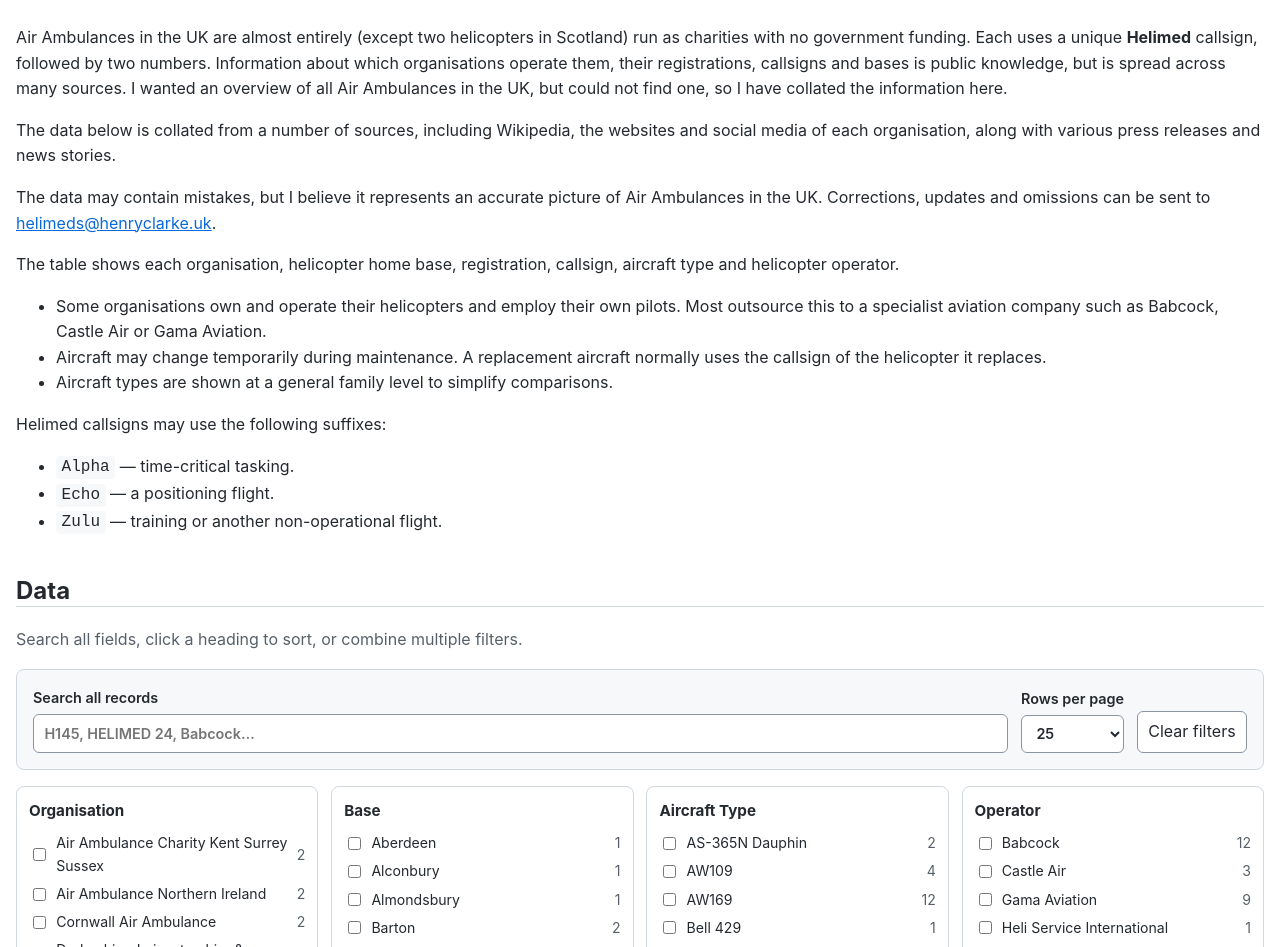
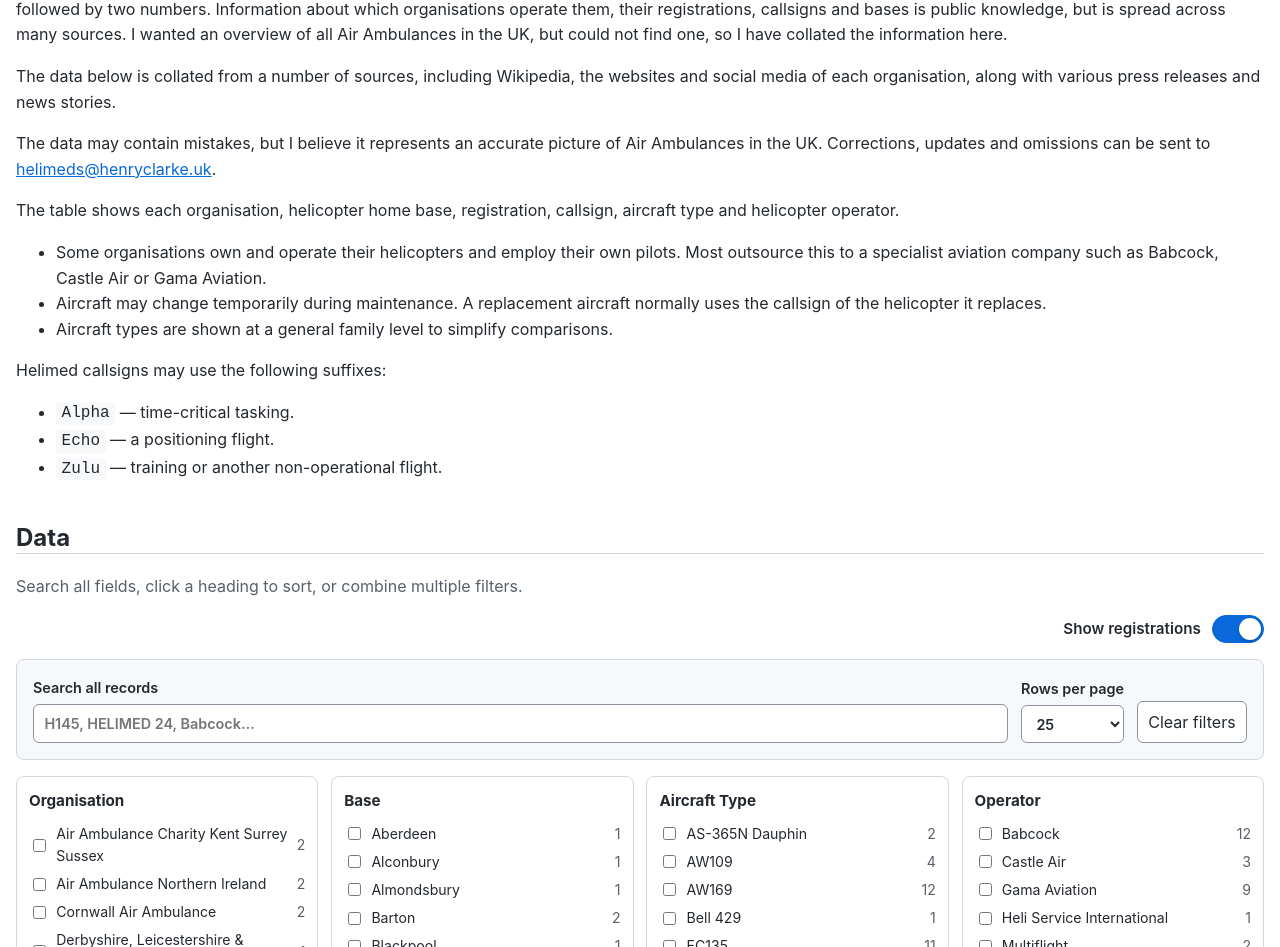
Before and after one commit to HenryClarke/helimed, a plain HTML site: page index.html in a window 1280 px wide. Shown: the part 153-1100 px from the top of the page. Drawn offline with Linux system fonts and the light colour scheme.

Commit message:
Updates to fix bug + option to hide reg

```diff
--- a/assets/css/site.css
+++ b/assets/css/site.css
@@ -1,22 +1,25 @@
 :root{--ink:#24292f;--muted:#57606a;--line:#d0d7de;--panel:#f6f8fa;--accent:#0969da;--soft:#ddf4ff}
 *{box-sizing:border-box}body{margin:0;color:var(--ink);font:16px/1.6 -apple-system,BlinkMacSystemFont,"Segoe UI",Arial,sans-serif}
-.wrap{width:min(1400px,calc(100% - 2rem));margin:auto}header{border-bottom:1px solid var(--line);background:var(--panel)}
-header a{display:inline-block;padding:.85rem 0;color:var(--ink);font-weight:650;text-decoration:none}main{padding:2rem 0 4rem}
+.wrap{width:min(1400px,calc(100% - 2rem));margin:auto}main{padding:2rem 0 4rem}
 h1,h2{line-height:1.25}h1{margin-top:0;font-size:clamp(2rem,5vw,3rem)}h2{margin-top:2.5rem;border-bottom:1px solid var(--line)}
-a{color:var(--accent)}code{padding:.15em .35em;border-radius:4px;background:var(--panel)}.muted,.status,#count{color:var(--muted)}
+a{color:var(--accent)}.title-link{color:var(--ink);text-decoration:none}.title-link:hover{color:var(--accent)}
+code{padding:.15em .35em;border-radius:4px;background:var(--panel)}.muted,.status,#count{color:var(--muted)}
+.registration-toggle-row{display:flex;align-items:center;justify-content:flex-end;gap:.7rem;margin:.75rem 0 1rem}
+.toggle-text{font-size:.95rem;font-weight:600}.switch{position:relative;display:inline-block;width:52px;height:28px}
+.switch input{width:0;height:0;opacity:0}.slider{position:absolute;inset:0;cursor:pointer;border:1px solid #8c959f;border-radius:999px;background:#8c959f;transition:.2s}
+.slider:before{content:"";position:absolute;width:22px;height:22px;left:2px;top:2px;border-radius:50%;background:#fff;box-shadow:0 1px 3px rgba(0,0,0,.25);transition:.2s}
+.switch input:checked + .slider{border-color:var(--accent);background:var(--accent)}.switch input:checked + .slider:before{transform:translateX(24px)}
+.switch input:focus-visible + .slider{outline:3px solid var(--soft);outline-offset:2px}
 .controls{display:flex;flex-wrap:wrap;gap:.8rem;align-items:end;padding:1rem;border:1px solid var(--line);border-radius:8px;background:var(--panel)}
 .controls label{display:grid;gap:.3rem;font-size:.9rem;font-weight:600}.search{flex:1 1 320px}
 input,select,button{min-height:2.4rem;padding:.45rem .65rem;border:1px solid #8c959f;border-radius:6px;background:#fff;color:var(--ink);font:inherit}
 button{cursor:pointer}button:hover:not(:disabled){background:var(--soft)}button:disabled{opacity:.45;cursor:not-allowed}
-.panes{display:grid;grid-template-columns:repeat(4,minmax(180px,1fr));gap:.8rem;margin:1rem 0}
-.pane{padding:.75rem;border:1px solid var(--line);border-radius:8px}.pane h3{margin:0 0 .55rem;font-size:.95rem}
-.options{max-height:210px;overflow:auto;display:grid;gap:.35rem}.option{display:flex;align-items:center;gap:.45rem;font-size:.88rem}.option input{min-height:auto}.n{margin-left:auto;color:var(--muted)}
+.panes{display:grid;grid-template-columns:repeat(4,minmax(180px,1fr));gap:.8rem;margin:1rem 0}.pane{padding:.75rem;border:1px solid var(--line);border-radius:8px}
+.pane h3{margin:0 0 .55rem;font-size:.95rem}.options{max-height:210px;overflow:auto;display:grid;gap:.35rem}.option{display:flex;align-items:center;gap:.45rem;font-size:.88rem}.option input{min-height:auto}.n{margin-left:auto;color:var(--muted)}
 .status{padding:1rem;border:1px solid var(--line);border-radius:6px;background:var(--panel)}.status.error{color:#82071e;border-color:#ff8182;background:#ffebe9}
-.scroll{overflow-x:auto}table{width:100%;border-collapse:collapse;margin-top:1rem;font-size:.95rem}
-th,td{padding:.65rem .7rem;border-bottom:1px solid var(--line);text-align:left;vertical-align:top}
-th{white-space:nowrap;background:var(--panel);cursor:pointer;user-select:none}th:after{content:"↕";margin-left:.35rem;color:#8c959f}
-th.asc:after{content:"↑";color:var(--accent)}th.desc:after{content:"↓";color:var(--accent)}
-tbody tr:nth-child(even){background:#fbfcfd}tbody tr:hover{background:var(--soft)}td:nth-child(3),td:nth-child(4){white-space:nowrap}
+.scroll{overflow-x:auto}table{width:100%;border-collapse:collapse;margin-top:1rem;font-size:.95rem}th,td{padding:.65rem .7rem;border-bottom:1px solid var(--line);text-align:left;vertical-align:top}
+th{white-space:nowrap;background:var(--panel);cursor:pointer;user-select:none}th:after{content:"↕";margin-left:.35rem;color:#8c959f}th.asc:after{content:"↑";color:var(--accent)}th.desc:after{content:"↓";color:var(--accent)}
+tbody tr:nth-child(even){background:#fbfcfd}tbody tr:hover{background:var(--soft)}td:nth-child(3),td:nth-child(4){white-space:nowrap}body.hide-registrations .registration-column{display:none}
 .pager{display:flex;flex-wrap:wrap;justify-content:space-between;align-items:center;gap:1rem;margin-top:1rem}.pager>div{display:flex;align-items:center;gap:.65rem}
 @media(max-width:950px){.panes{grid-template-columns:repeat(2,minmax(180px,1fr))}}
-@media(max-width:600px){.wrap{width:calc(100% - 1rem)}.panes{grid-template-columns:1fr}.pager{display:block}}
+@media(max-width:600px){.wrap{width:calc(100% - 1rem)}.panes{grid-template-columns:1fr}.pager{display:block}.registration-toggle-row{justify-content:flex-start}}
--- a/assets/js/table.js
+++ b/assets/js/table.js
@@ -3,98 +3,28 @@ const table=document.querySelector("#table"),body=table.querySelector("tbody"),s
 const search=document.querySelector("#search"),size=document.querySelector("#size"),panes=document.querySelector("#panes");
 const clear=document.querySelector("#clear"),prev=document.querySelector("#prev"),next=document.querySelector("#next");
 const pageText=document.querySelector("#page"),count=document.querySelector("#count"),heads=[...table.querySelectorAll("th")];
+const registrationToggle=document.querySelector("#registration-toggle");
 const columns=["Organisation","Base","Registration","Callsign","Aircraft Type","Operator"];
 const filterColumns=["Organisation","Base","Aircraft Type","Operator"];
 const selected=Object.fromEntries(filterColumns.map(k=>[k,new Set()]));
 let rows=[],page=1,sortKey="Callsign",direction="asc";
+
+registrationToggle.addEventListener("change",()=>document.body.classList.toggle("hide-registrations",!registrationToggle.checked));
 
 fetch("assets/data/helimed.csv").then(r=>{if(!r.ok)throw Error(r.status);return r.text()}).then(text=>{
  rows=parseCSV(text);buildPanes();table.hidden=false;status.hidden=true;render();
 }).catch(e=>{console.error(e);status.textContent="Could not load the CSV. Start the included local server rather than opening index.html directly.";status.classList.add("error")});
 
 search.oninput=()=>{page=1;render()};size.onchange=()=>{page=1;render()};
-clear.onclick=()=>{search.value="";Object.values(selected).forEach(s=>s.clear());panes.querySelectorAll("input").forEach(i=>i.checked=false);page=1;render()};
+clear.onclick=()=>{search.value="";Object.values(selected).forEach(s=>s.clear());page=1;render()};
 prev.onclick=()=>{page=Math.max(1,page-1);render()};next.onclick=()=>{page++;render()};
 heads.forEach(h=>h.onclick=()=>{const k=h.dataset.key;if(sortKey===k)direction=direction==="asc"?"desc":"asc";else{sortKey=k;direction="asc"}page=1;render()});
 
-function buildPanes(){
- panes.innerHTML="";
- filterColumns.forEach(key=>{
-  const pane=document.createElement("section");pane.className="pane";pane.dataset.column=key;pane.innerHTML=`<h3>${key}</h3>`;
-  const opts=document.createElement("div");opts.className="options";
-  pane.append(opts);panes.append(pane)
- });
- updatePanes();
-}
+function buildPanes(){panes.innerHTML="";filterColumns.forEach(key=>{const pane=document.createElement("section");pane.className="pane";pane.dataset.column=key;pane.innerHTML=`<h3>${key}</h3>`;const opts=document.createElement("div");opts.className="options";pane.append(opts);panes.append(pane)});updatePanes()}
 
-function updatePanes(){
- const q=search.value.trim().toLowerCase();
+function updatePanes(){const q=search.value.trim().toLowerCase();filterColumns.forEach(key=>{const pane=panes.querySelector(`[data-column="${CSS.escape(key)}"] .options`),counts=new Map();rows.filter(row=>{const matchesSearch=!q||Object.values(row).some(v=>String(v).toLowerCase().includes(q));const matchesOther=filterColumns.every(other=>other===key||selected[other].size===0||selected[other].has(row[other]||"(blank)"));return matchesSearch&&matchesOther}).forEach(row=>{const value=row[key]||"(blank)";counts.set(value,(counts.get(value)||0)+1)});selected[key].forEach(value=>{if(!counts.has(value))counts.set(value,0)});pane.innerHTML="";[...counts.entries()].filter(([value,total])=>total>0||selected[key].has(value)).sort((a,b)=>a[0].localeCompare(b[0],undefined,{numeric:true})).forEach(([value,total])=>{const label=document.createElement("label");label.className="option";const box=document.createElement("input");box.type="checkbox";box.checked=selected[key].has(value);box.onchange=()=>{box.checked?selected[key].add(value):selected[key].delete(value);page=1;render()};const text=document.createElement("span");text.textContent=value;const n=document.createElement("span");n.className="n";n.textContent=total;label.append(box,text,n);pane.append(label)})})}
 
- filterColumns.forEach(key=>{
-  const pane=panes.querySelector(`[data-column="${CSS.escape(key)}"] .options`);
-  const counts=new Map();
+function render(){updatePanes();const q=search.value.trim().toLowerCase();let filtered=rows.filter(r=>(!q||Object.values(r).some(v=>String(v).toLowerCase().includes(q)))&&filterColumns.every(k=>!selected[k].size||selected[k].has(r[k]||"(blank)")));filtered.sort((a,b)=>{let x=a[sortKey]||"",y=b[sortKey]||"";if(sortKey==="Callsign"){x=(String(x).match(/HELIMED\s*(\d+)/i)||[,9999])[1];y=(String(y).match(/HELIMED\s*(\d+)/i)||[,9999])[1]}const c=String(x).localeCompare(String(y),undefined,{numeric:true,sensitivity:"base"});return direction==="asc"?c:-c});heads.forEach(h=>{h.classList.remove("asc","desc");if(h.dataset.key===sortKey)h.classList.add(direction)});const per=Number(size.value),pages=Math.max(1,Math.ceil(filtered.length/per));page=Math.min(page,pages);const start=(page-1)*per,visible=filtered.slice(start,start+per);body.innerHTML="";visible.forEach(r=>{const tr=document.createElement("tr");columns.forEach(k=>{const td=document.createElement("td");td.textContent=r[k]||"";if(k==="Registration")td.classList.add("registration-column");tr.append(td)});body.append(tr)});count.textContent=filtered.length?`Showing ${start+1}–${Math.min(start+per,filtered.length)} of ${filtered.length} records`:"No matching records";pageText.textContent=`Page ${page} of ${pages}`;prev.disabled=page<=1;next.disabled=page>=pages}
 
-  rows.filter(row=>{
-   const matchesSearch=!q||Object.values(row).some(v=>String(v).toLowerCase().includes(q));
-
-   const matchesOtherPanes=filterColumns.every(otherKey=>{
-    if(otherKey===key||selected[otherKey].size===0)return true;
-    return selected[otherKey].has(row[otherKey]||"(blank)");
-   });
-
-   return matchesSearch&&matchesOtherPanes;
-  }).forEach(row=>{
-   const value=row[key]||"(blank)";
-   counts.set(value,(counts.get(value)||0)+1);
-  });
-
-  // Keep currently selected values visible, even if another filter would reduce them to zero.
-  selected[key].forEach(value=>{
-   if(!counts.has(value))counts.set(value,0);
-  });
-
-  pane.innerHTML="";
-
-  [...counts.entries()]
-   .filter(([value,total])=>total>0||selected[key].has(value))
-   .sort((a,b)=>a[0].localeCompare(b[0],undefined,{numeric:true}))
-   .forEach(([value,total])=>{
-    const label=document.createElement("label");label.className="option";
-
-    const box=document.createElement("input");
-    box.type="checkbox";
-    box.checked=selected[key].has(value);
-    box.onchange=()=>{
-     box.checked?selected[key].add(value):selected[key].delete(value);
-     page=1;
-     render();
-    };
-
-    const text=document.createElement("span");text.textContent=value;
-    const n=document.createElement("span");n.className="n";n.textContent=total;
-
-    label.append(box,text,n);
-    pane.append(label);
-   });
- });
-}
-
-function render(){
- updatePanes();
- const q=search.value.trim().toLowerCase();
- let filtered=rows.filter(r=>(!q||Object.values(r).some(v=>String(v).toLowerCase().includes(q)))&&filterColumns.every(k=>!selected[k].size||selected[k].has(r[k]||"(blank)")));
- filtered.sort((a,b)=>{let x=a[sortKey]||"",y=b[sortKey]||"";if(sortKey==="Callsign"){x=(String(x).match(/HELIMED\s*(\d+)/i)||[,9999])[1];y=(String(y).match(/HELIMED\s*(\d+)/i)||[,9999])[1]}const c=String(x).localeCompare(String(y),undefined,{numeric:true,sensitivity:"base"});return direction==="asc"?c:-c});
- heads.forEach(h=>{h.classList.remove("asc","desc");if(h.dataset.key===sortKey)h.classList.add(direction)});
- const per=Number(size.value),pages=Math.max(1,Math.ceil(filtered.length/per));page=Math.min(page,pages);const start=(page-1)*per,visible=filtered.slice(start,start+per);
- body.innerHTML="";visible.forEach(r=>{const tr=document.createElement("tr");columns.forEach(k=>{const td=document.createElement("td");td.textContent=r[k]||"";tr.append(td)});body.append(tr)});
- count.textContent=filtered.length?`Showing ${start+1}–${Math.min(start+per,filtered.length)} of ${filtered.length} records`:"No matching records";
- pageText.textContent=`Page ${page} of ${pages}`;prev.disabled=page<=1;next.disabled=page>=pages
-}
-
-function parseCSV(text){
- text=text.replace(/^\uFEFF/,"");const matrix=[];let row=[],field="",quoted=false;
- for(let i=0;i<text.length;i++){const c=text[i],n=text[i+1];if(c==='"'){if(quoted&&n==='"'){field+='"';i++}else quoted=!quoted}else if(c===","&&!quoted){row.push(field);field=""}else if((c==="\n"||c==="\r")&&!quoted){if(c==="\r"&&n==="\n")i++;row.push(field);field="";if(row.some(v=>v!==""))matrix.push(row);row=[]}else field+=c}
- if(field!==""||row.length){row.push(field);matrix.push(row)}const headers=matrix.shift().map(v=>v.trim());
- return matrix.map(values=>Object.fromEntries(headers.map((h,i)=>[h,(values[i]||"").trim()])))
-}
+function parseCSV(text){text=text.replace(/^\uFEFF/,"");const matrix=[];let row=[],field="",quoted=false;for(let i=0;i<text.length;i++){const c=text[i],n=text[i+1];if(c==='"'){if(quoted&&n==='"'){field+='"';i++}else quoted=!quoted}else if(c===","&&!quoted){row.push(field);field=""}else if((c==="\n"||c==="\r")&&!quoted){if(c==="\r"&&n==="\n")i++;row.push(field);field="";if(row.some(v=>v!==""))matrix.push(row);row=[]}else field+=c}if(field!==""||row.length){row.push(field);matrix.push(row)}const headers=matrix.shift().map(v=>v.trim());return matrix.map(values=>Object.fromEntries(headers.map((h,i)=>[h,(values[i]||"").trim()]))) }
 });
--- a/index.html
+++ b/index.html
@@ -4,21 +4,27 @@
   <meta charset="utf-8">
   <meta name="viewport" content="width=device-width,initial-scale=1">
   <title>Helimeds — UK Air Ambulance Callsigns</title>
+  <meta name="description" content="A searchable overview of UK air ambulance Helimed callsigns, aircraft, bases and operators.">
   <link rel="stylesheet" href="assets/css/site.css">
 </head>
 <body>
-<header><div class="wrap"><a href="./">helimed</a></div></header>
   <main class="wrap">
-<h1>Helimeds 🚁🚨</h1>
+    <h1><a class="title-link" href="./">Helimeds 🚁🚨</a></h1>
+
     <p>Air Ambulances in the UK are almost entirely (except two helicopters in Scotland) run as charities with no government funding. Each uses a unique <strong>Helimed</strong> callsign, followed by two numbers. Information about which organisations operate them, their registrations, callsigns and bases is public knowledge, but is spread across many sources. I wanted an overview of all Air Ambulances in the UK, but could not find one, so I have collated the information here.</p>
+
     <p>The data below is collated from a number of sources, including Wikipedia, the websites and social media of each organisation, along with various press releases and news stories.</p>
+
     <p>The data may contain mistakes, but I believe it represents an accurate picture of Air Ambulances in the UK. Corrections, updates and omissions can be sent to <a href="mailto:helimeds@henryclarke.uk">helimeds@henryclarke.uk</a>.</p>
+
     <p>The table shows each organisation, helicopter home base, registration, callsign, aircraft type and helicopter operator.</p>
+
     <ul>
       <li>Some organisations own and operate their helicopters and employ their own pilots. Most outsource this to a specialist aviation company such as Babcock, Castle Air or Gama Aviation.</li>
       <li>Aircraft may change temporarily during maintenance. A replacement aircraft normally uses the callsign of the helicopter it replaces.</li>
       <li>Aircraft types are shown at a general family level to simplify comparisons.</li>
     </ul>
+
     <p>Helimed callsigns may use the following suffixes:</p>
     <ul>
       <li><code>Alpha</code> — time-critical tasking.</li>
@@ -29,10 +35,29 @@
     <h2>Data</h2>
     <p class="muted">Search all fields, click a heading to sort, or combine multiple filters.</p>
 
+    <div class="registration-toggle-row">
+      <span class="toggle-text">Show registrations</span>
+      <label class="switch">
+        <input id="registration-toggle" type="checkbox" checked>
+        <span class="slider" aria-hidden="true"></span>
+      </label>
+    </div>
+
     <div class="controls">
-<label class="search"><span>Search all records</span><input id="search" type="search" placeholder="H145, HELIMED 24, Babcock…"></label>
-<label><span>Rows per page</span><select id="size"><option>10</option><option selected>25</option><option>50</option><option value="9999">All</option></select></label>
-<button id="clear">Clear filters</button>
+      <label class="search">
+        <span>Search all records</span>
+        <input id="search" type="search" placeholder="H145, HELIMED 24, Babcock…">
+      </label>
+      <label>
+        <span>Rows per page</span>
+        <select id="size">
+          <option>10</option>
+          <option selected>25</option>
+          <option>50</option>
+          <option value="9999">All</option>
+        </select>
+      </label>
+      <button id="clear" type="button">Clear filters</button>
     </div>
 
     <div id="panes" class="panes"></div>
@@ -40,21 +65,27 @@
 
     <div class="scroll">
       <table id="table" hidden>
-<thead><tr>
+        <thead>
+          <tr>
             <th data-key="Organisation">Organisation</th>
             <th data-key="Base">Base</th>
-<th data-key="Registration">Registration</th>
+            <th data-key="Registration" class="registration-column">Registration</th>
             <th data-key="Callsign">Callsign</th>
             <th data-key="Aircraft Type">Aircraft Type</th>
             <th data-key="Operator">Operator</th>
-</tr></thead>
+          </tr>
+        </thead>
         <tbody></tbody>
       </table>
     </div>
 
     <div class="pager">
       <p id="count"></p>
-<div><button id="prev">Previous</button><span id="page"></span><button id="next">Next</button></div>
+      <div>
+        <button id="prev" type="button">Previous</button>
+        <span id="page"></span>
+        <button id="next" type="button">Next</button>
+      </div>
     </div>
 
     <h2>Contact</h2>
```
Lines whose indentation alone changed are shown as unchanged.
